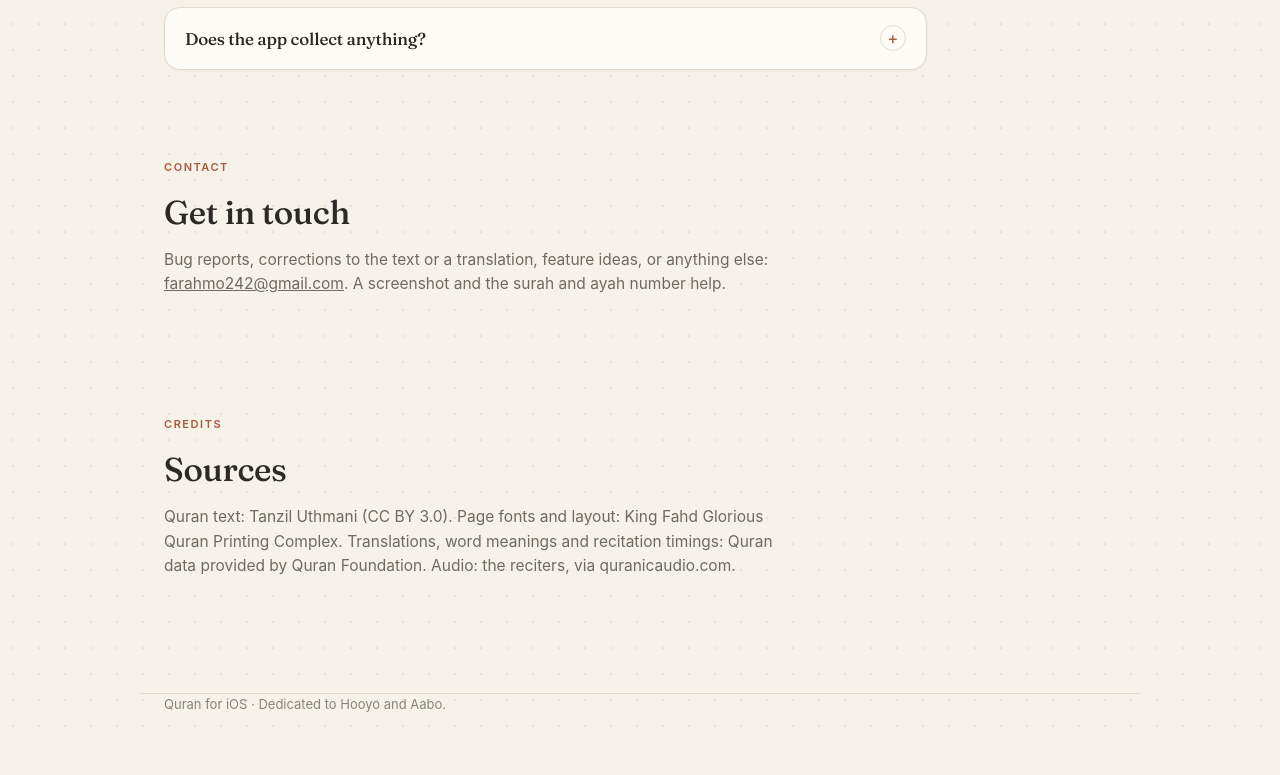
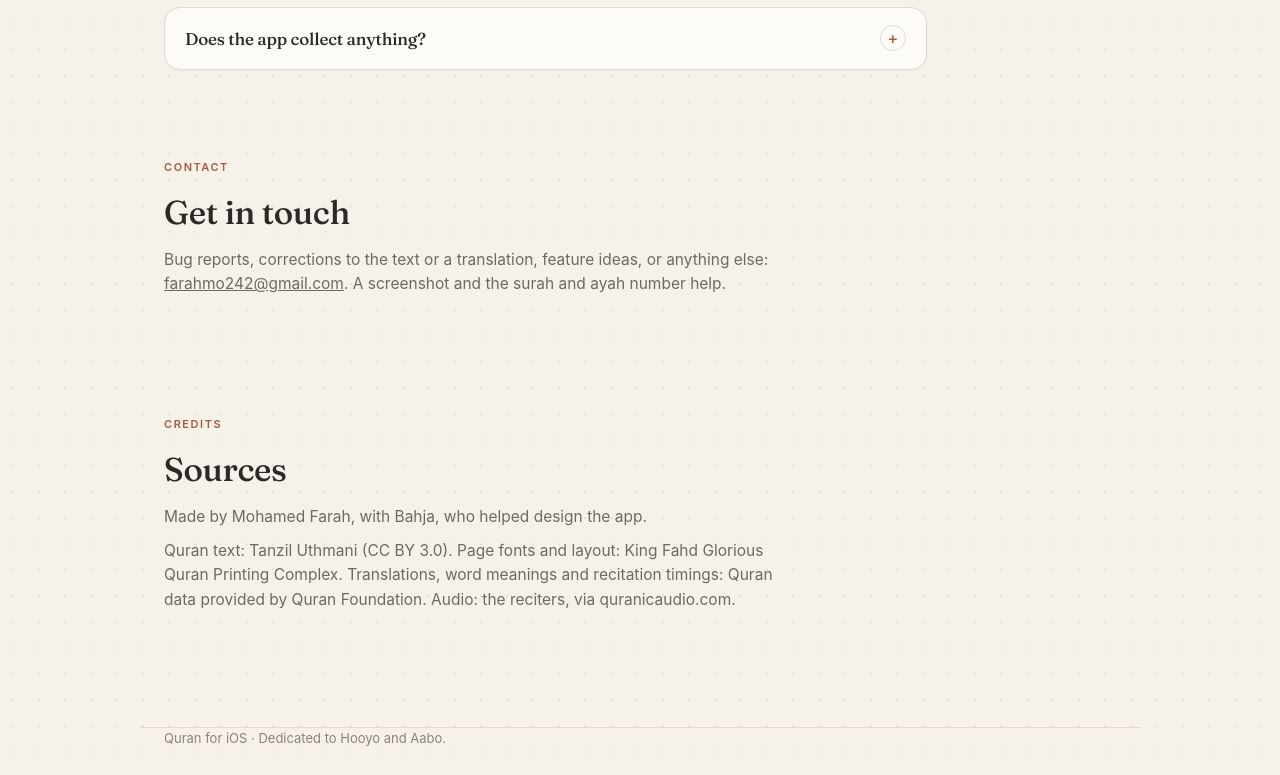
Before and after one commit to Mfarah42/quran-support, a plain HTML site: page index.html in a window 1280 px wide. Shown: the part 1835-2610 px from the top of the page. Before the commit the page ends 2576 px from the top, so only its background shows below. Drawn offline with Linux system fonts and the light colour scheme.

Commit message:
Credits: made with Bahja

```diff
--- a/index.html
+++ b/index.html
@@ -143,6 +143,7 @@
   <div class="section-head" data-reveal>
     <span class="eyebrow">Credits</span>
     <h2 class="serif">Sources</h2>
+    <p>Made by Mohamed Farah, with Bahja, who helped design the app.</p>
     <p>Quran text: Tanzil Uthmani (CC BY 3.0). Page fonts and layout: King Fahd Glorious Quran Printing Complex. Translations, word meanings and recitation timings: Quran data provided by Quran Foundation. Audio: the reciters, via quranicaudio.com.</p>
   </div>
 </section>
```
